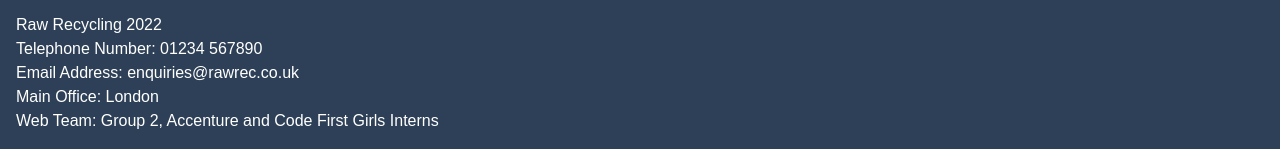
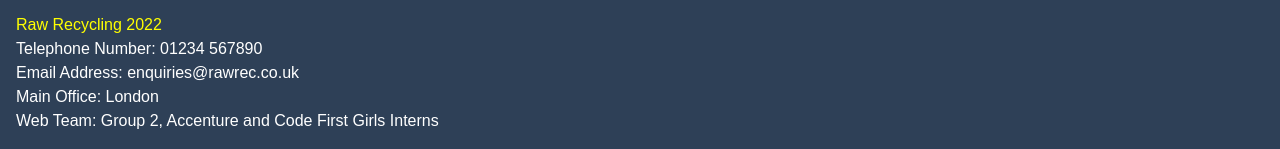
Before and after one commit to TeliAccenture/E-WasteSite, a plain HTML site: page E-WasteSite-main/pages/index.html in a window 1280 px wide. In both pictures the pointer is over the item "Raw Recycling 2022". Shown: the part 1434-1583 px from the top of the page. Drawn offline with Linux system fonts and the light colour scheme.

Commit message:
added highlighting to footer

```diff
--- a/E-WasteSite-main/style/default.css
+++ b/E-WasteSite-main/style/default.css
@@ -42,6 +42,7 @@
 /*Footer Styling --> Emily F */
 footer { background-color: var(--nav-color); color: white; padding: 1em; line-height: 1.5;}
 footer li {list-style-type: none;}
+footer li:hover {color:var(--hover-color);}
 
 /*Index Page Styling --> Emily F*/
 #goals h2{width:100%; padding-top: 2em;}
```
